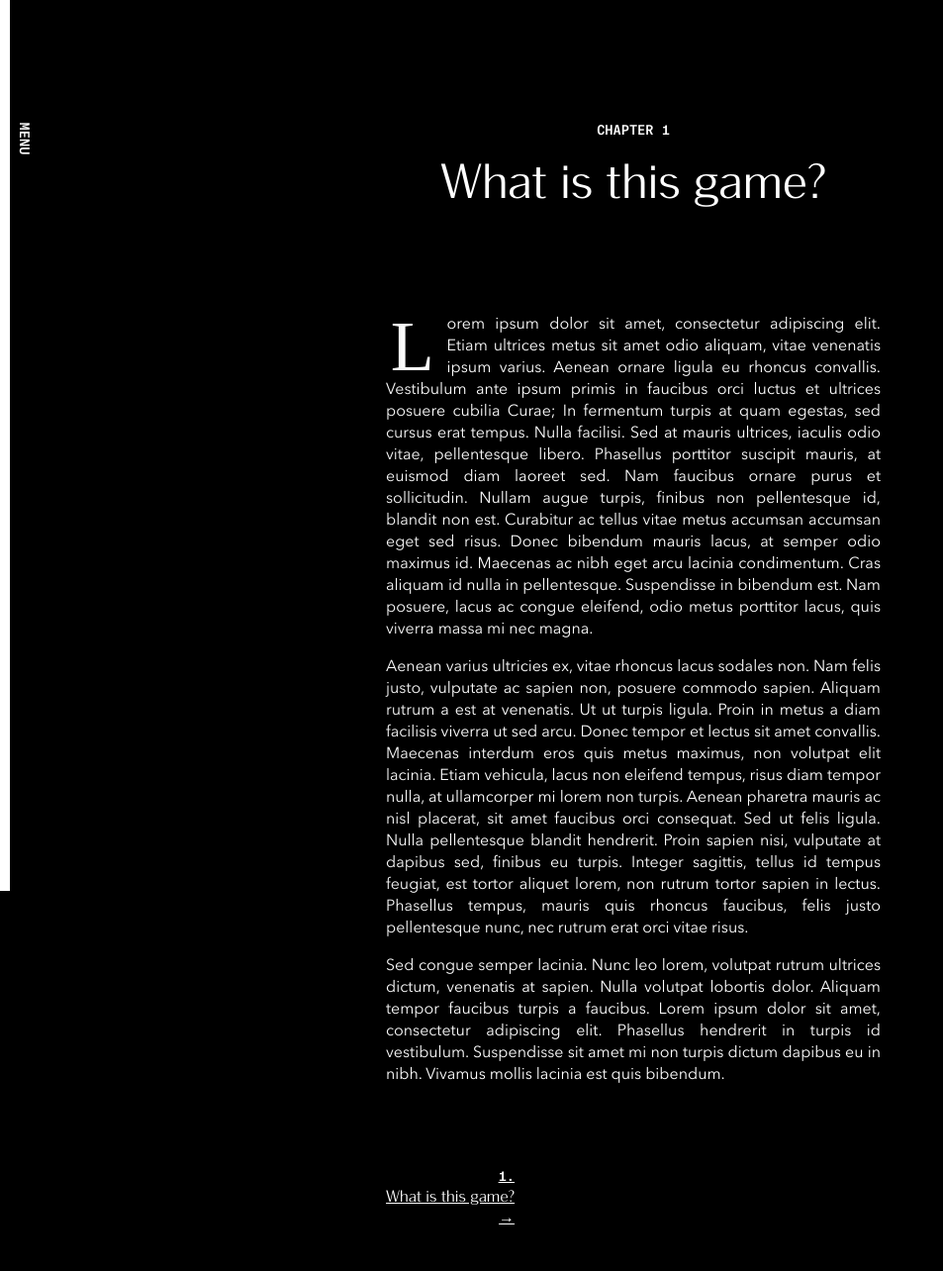
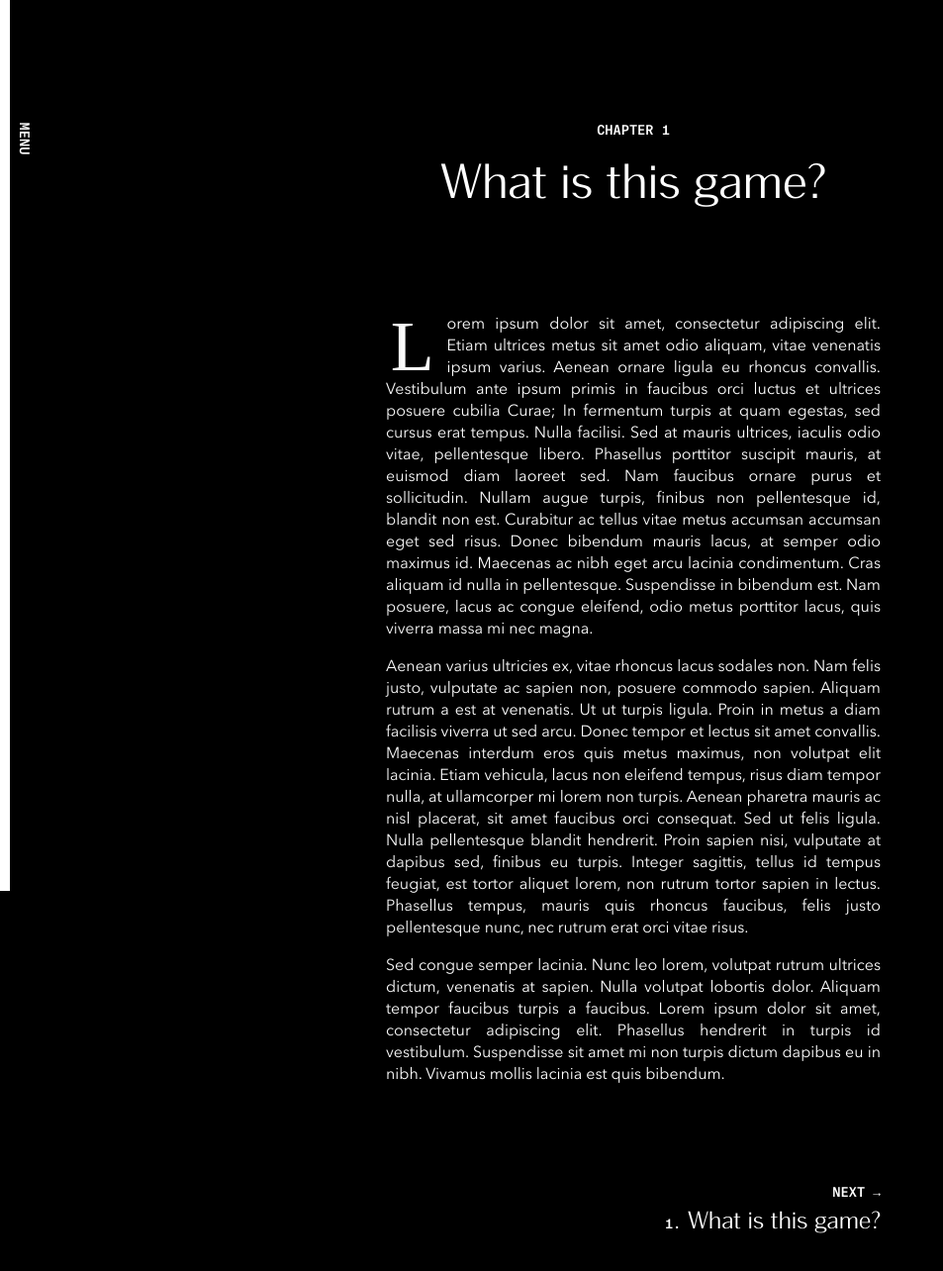
Before and after one commit to HoloPollock/FilmRPG, a Jekyll site: the page built from _posts/2018-09-08-What-is-this.md, in a window 1280 px wide. Shown: the whole page at 99% size, without its empty margins (0-953 px from the left). Built offline with Jekyll 4.4.1, drawn with Linux system fonts in a browser that asks for light colours.

Commit message:
style nav

```diff
--- a/_includes/nav.html
+++ b/_includes/nav.html
@@ -1,8 +1,8 @@
 <div class="page-navigation">
     {% if page.previous.url %}
-        <a class="prev" href="/FilmRPG{{page.previous.url}}"><span class="chapter">{{ page.previous.chapter }}.</span><br>{{ page.previous.title }}<br>←</a>
+        <a class="prev" href="/FilmRPG{{page.previous.url}}"><span class="chapter">PREV ←<br>{{ page.previous.chapter }}.</span> {{ page.previous.title }}</a>
     {% endif %}
     {% if page.next.url %}
-        <a class="next" href="/FilmRPG{{page.next.url}}"><span class="chapter">{{ page.next.chapter }}.</span><br>{{ page.next.title }}<br>→</a>
+        <a class="next" href="/FilmRPG{{page.next.url}}"><span class="chapter">NEXT →<br>{{ page.next.chapter }}.</span> {{ page.next.title }}</a>
     {% endif %}
 </div>
--- a/style.css
+++ b/style.css
@@ -155,14 +155,24 @@ p
 .page-navigation a
 {
     display: block;
+    float: left;
     max-width: 250px;
-    float: left;
     margin: 1em 0;
     color: #fff;
     font-family: pra;
+    font-size: 1.5rem;
+    text-decoration: none;
+    border-bottom: solid 2px #000;
+    transition: border-color 0.
 }
 
 .page-navigation .next
 {
     text-align: right;
+    float: right;
 }
+
+.page-navigation a:hover
+{
+    border-color: #fff;
+}
```
